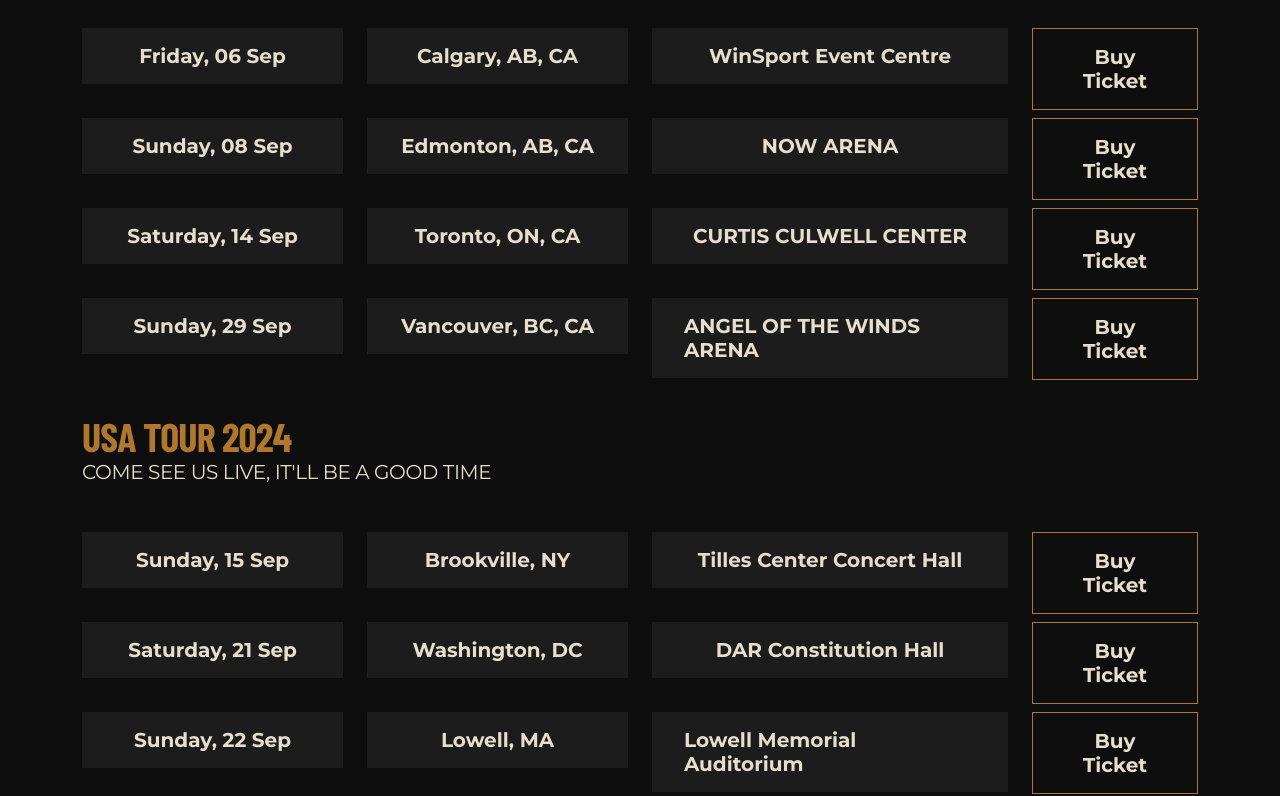
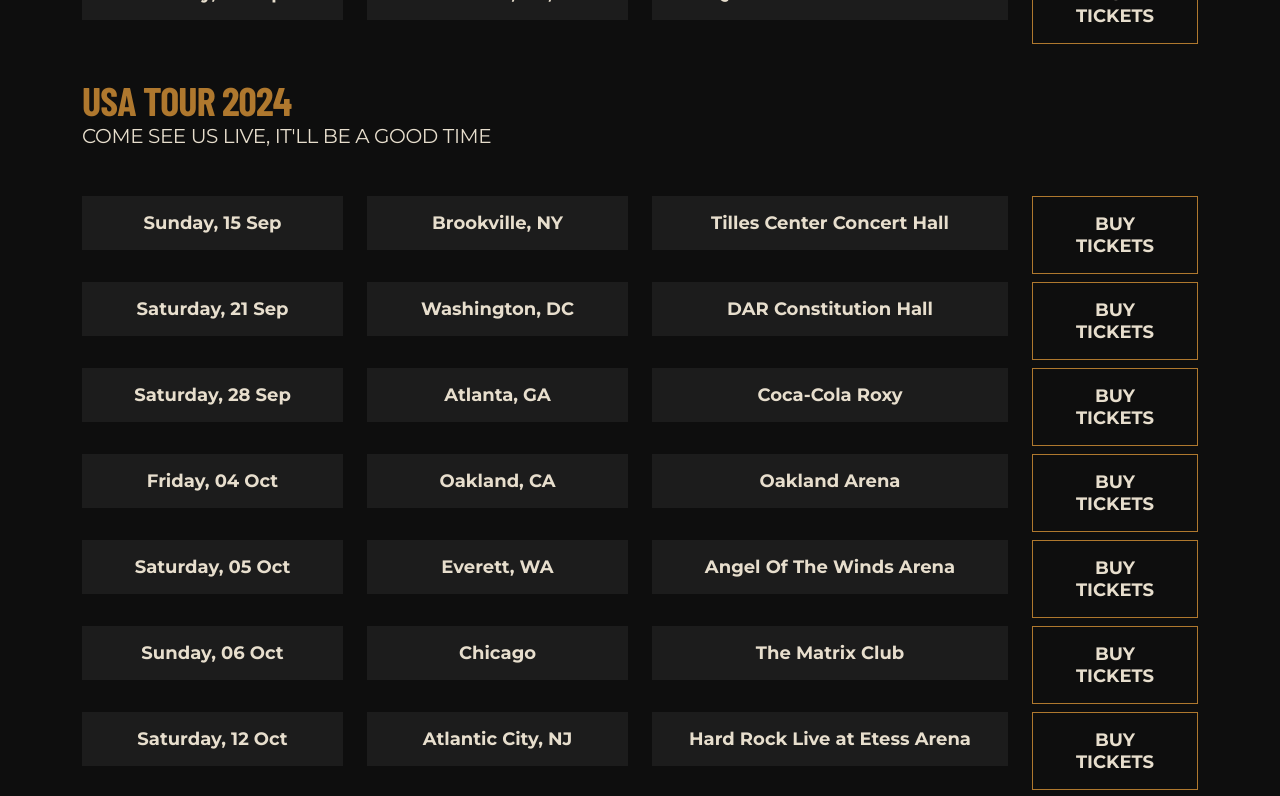
Before and after one commit to virajbilions/rfak, a React (Create React App) app: page / in a window 1280 px wide. Shown: the part 1560-2356 px from the top of the page. Built offline with nearby package versions, Linux system fonts and the light colour scheme; a web font is replaced by a local one.

Commit message:
add latest banner image & remove some data from usa & chnage some data in canada

```diff
--- a/src/components/Banner.js
+++ b/src/components/Banner.js
@@ -4,7 +4,7 @@ import "../styles/Banner.css";
 const Banner = () => {
     return (
         <React.Fragment>
-            <img src="/assets/banner-bg.svg" alt="banner-bg" className="banner-img" />
+            <img src="/assets/banner-bg.jpg" alt="banner-bg" className="banner-img" />
             {/* <div className="banner-img" /> */}
         </React.Fragment>
     );
--- a/src/components/TourDetail.js
+++ b/src/components/TourDetail.js
@@ -66,7 +66,7 @@ const TourDetail = () => {
                                     <React.Fragment key={index}>
                                         <Col
                                             xs={12}
-                                            sm={3}
+                                            sm={12}
                                             md={3}
                                             lg={3}
                                             className="mb-2"
@@ -76,12 +76,12 @@ const TourDetail = () => {
                                                 <span className="tour-item-txt">{item?.date}</span>
                                             </div>
                                         </Col>
-                                        <Col xs={12} sm={3} md={3} lg={3} className="mb-2">
+                                        <Col xs={12} sm={12} md={3} lg={3} className="mb-2">
                                             <div className="tour-item-bg">
                                                 <span className="tour-item-txt">{item?.city}</span>
                                             </div>
                                         </Col>
-                                        <Col xs={12} sm={4} md={4} lg={4} className="mb-2">
+                                        <Col xs={12} sm={12} md={4} lg={4} className="mb-2">
                                             <div className="tour-item-bg">
                                                 <span className="tour-item-txt">{item?.place}</span>
                                             </div>
@@ -96,7 +96,7 @@ const TourDetail = () => {
                                                     )
                                                 }
                                             >
-                                                Buy Ticket
+                                                BUY TICKETS
                                             </button>
                                         </Col>
                                     </React.Fragment>
@@ -114,7 +114,7 @@ const TourDetail = () => {
                                     <React.Fragment key={index}>
                                         <Col
                                             xs={12}
-                                            sm={3}
+                                            sm={12}
                                             md={3}
                                             lg={3}
                                             className="mb-2"
@@ -124,12 +124,12 @@ const TourDetail = () => {
                                                 <span className="tour-item-txt">{item?.date}</span>
                                             </div>
                                         </Col>
-                                        <Col xs={12} sm={3} md={3} lg={3} className="mb-2">
+                                        <Col xs={12} sm={12} md={3} lg={3} className="mb-2">
                                             <div className="tour-item-bg">
                                                 <span className="tour-item-txt">{item?.city}</span>
                                             </div>
                                         </Col>
-                                        <Col xs={12} sm={4} md={4} lg={4} className="mb-2">
+                                        <Col xs={12} sm={12} md={4} lg={4} className="mb-2">
                                             <div className="tour-item-bg">
                                                 <span className="tour-item-txt">{item?.place}</span>
                                             </div>
@@ -144,7 +144,7 @@ const TourDetail = () => {
                                                     )
                                                 }
                                             >
-                                                Buy Ticket
+                                                BUY TICKETS
                                             </button>
                                         </Col>
                                     </React.Fragment>
--- a/src/data/TourData.js
+++ b/src/data/TourData.js
@@ -10,12 +10,6 @@ const usaTourData = [
         city: "Washington, DC",
         place: "DAR Constitution Hall",
         url: "https://www.ticketmaster.com/rahat-fateh-ali-khan-washington-district-of-columbia-09-21-2024/event/150060B1C7C853D3",
-    },
-    {
-        date: "Sunday, 22 Sep",
-        city: "Lowell, MA",
-        place: "Lowell Memorial Auditorium",
-        url: "https://www.ticketmaster.com/event/Z7r9jZ1A7CkZZ",
     },
     {
         date: "Saturday, 28 Sep",
@@ -83,19 +77,19 @@ const canadaTourData = [
     {
         date: "Sunday, 08 Sep",
         city: "Edmonton, AB, CA",
-        place: "NOW ARENA",
+        place: "Edmonton EXPO Centre",
         url: "https://www.ticketmaster.ca/rahat-fateh-ali-khan-edmonton-alberta-09-08-2024/event/110060C4D24E41C4?_gl=1*rmrohh*_gcl_au*MTI3NTAzMzI0OC4xNzI1NTQ4MDg0*_ga*MTk3OTY5NzU1NS4xNzI1NTQ4MDg5*_ga_C1T806G4DF*MTcyNTU1MTQ5OC4yLjEuMTcyNTU1Mjg0MC42MC4wLjA.*_ga_H1KKSGW33X*MTcyNTU1MTQ5OC4yLjEuMTcyNTU1Mjg0MC42MC4wLjA.&_ga=2.49196069.246295158.1725548090-1979697555.1725548089",
     },
     {
         date: "Saturday, 14 Sep",
         city: "Toronto, ON, CA",
-        place: "CURTIS CULWELL CENTER",
+        place: "The Theatre at Great Canadian Casino Resort Toronto",
         url: "https://www.ticketmaster.ca/rahat-fateh-ali-khan-the-legacy-toronto-ontario-09-14-2024/event/10006108EA076A4B?_gl=1*rmrohh*_gcl_au*MTI3NTAzMzI0OC4xNzI1NTQ4MDg0*_ga*MTk3OTY5NzU1NS4xNzI1NTQ4MDg5*_ga_C1T806G4DF*MTcyNTU1MTQ5OC4yLjEuMTcyNTU1Mjg0MC42MC4wLjA.*_ga_H1KKSGW33X*MTcyNTU1MTQ5OC4yLjEuMTcyNTU1Mjg0MC42MC4wLjA.&_ga=2.49196069.246295158.1725548090-1979697555.1725548089",
     },
     {
         date: "Sunday, 29 Sep",
         city: "Vancouver, BC, CA",
-        place: "ANGEL OF THE WINDS ARENA",
+        place: "Queen Elizabeth Theatre",
         url: "https://www.ticketmaster.ca/rahat-fateh-ali-khan-live-in-vancouver-british-columbia-09-29-2024/event/1100611CE0544E1A?_gl=1*rmrohh*_gcl_au*MTI3NTAzMzI0OC4xNzI1NTQ4MDg0*_ga*MTk3OTY5NzU1NS4xNzI1NTQ4MDg5*_ga_C1T806G4DF*MTcyNTU1MTQ5OC4yLjEuMTcyNTU1Mjg0MC42MC4wLjA.*_ga_H1KKSGW33X*MTcyNTU1MTQ5OC4yLjEuMTcyNTU1Mjg0MC42MC4wLjA.&_ga=2.49196069.246295158.1725548090-1979697555.1725548089",
     },
 ];
--- a/src/styles/TourDetail.css
+++ b/src/styles/TourDetail.css
@@ -89,7 +89,7 @@
 .tour-item-txt {
   color: #e7decd;
   font-family: Montserrat;
-  font-size: 20px;
+  font-size: 18px;
   font-style: normal;
   font-weight: 700;
   line-height: normal;
@@ -102,7 +102,7 @@
   color: #e7decd;
 
   font-family: Montserrat;
-  font-size: 20px;
+  font-size: 18px;
   font-style: normal;
   font-weight: 700;
   line-height: normal;
```
Also changed, not shown: public/assets/banner-bg.jpg (added).
